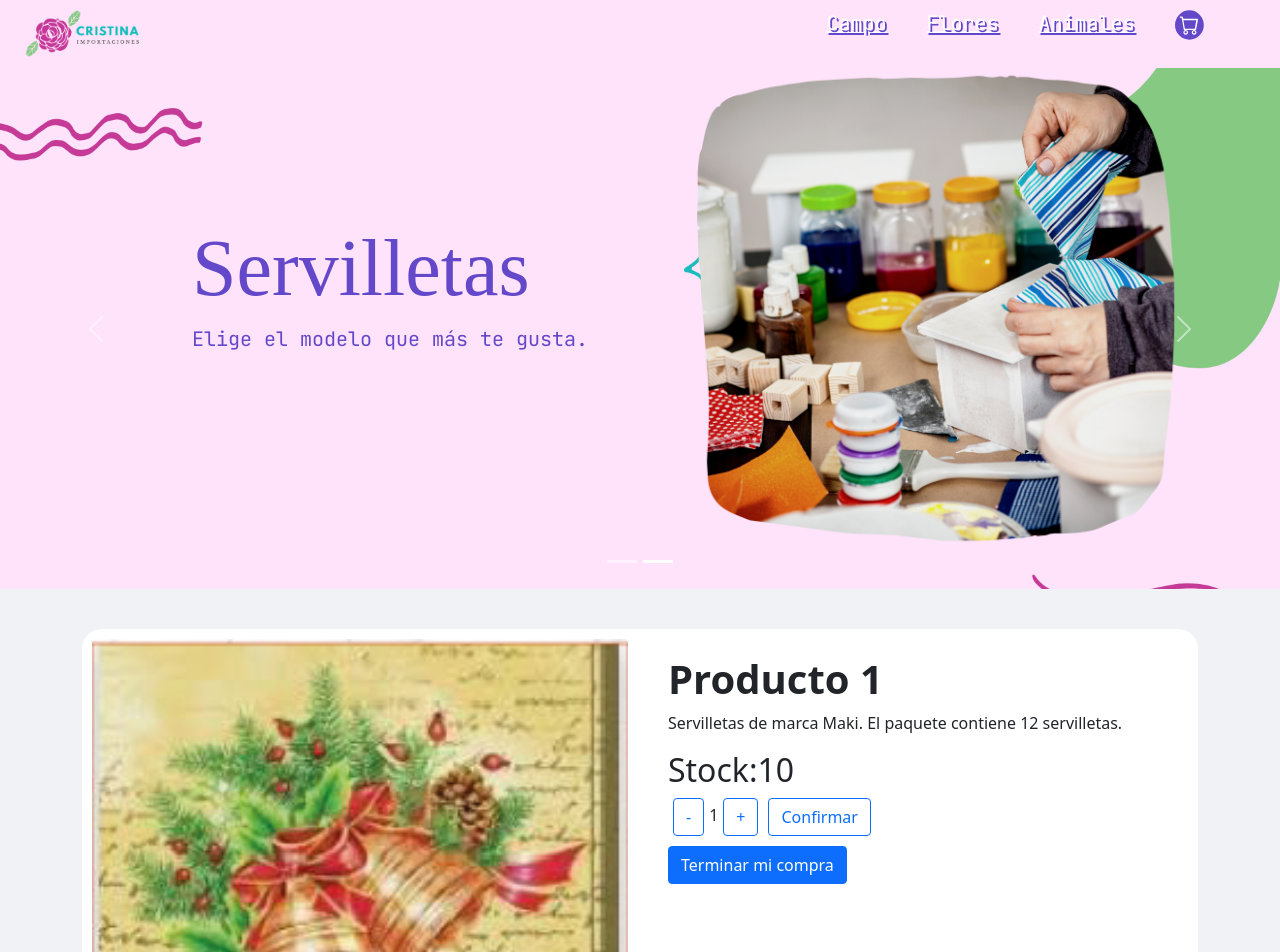
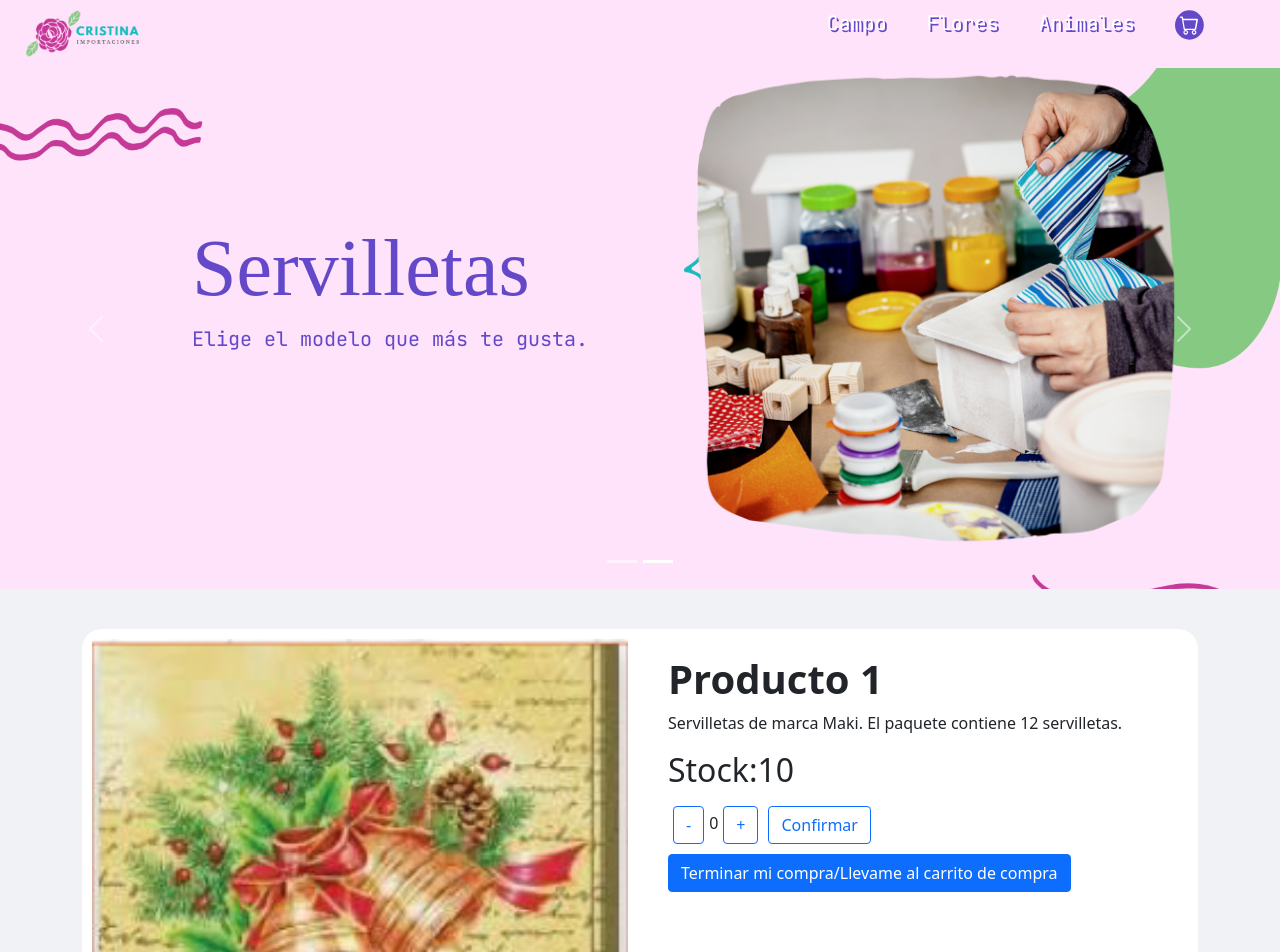
Before and after one commit to ClaudiaPrez88/tiendaClaudiaPerez, a React (Create React App) app: page /detail/1 in a window 1280 px wide. Shown: the top 952 px of the page. Built offline with nearby package versions, Linux system fonts and the light colour scheme; a web font is replaced by a local one.

Commit message:
Desafío: Sincronizar counter

```diff
--- a/src/App.css
+++ b/src/App.css
@@ -27,6 +27,17 @@ body{
   top:360px;
   left:190px;
 
+}
+.cart-link{
+  display: inline-block;
+}
+.hide  {
+  background-color: salmon;
+  color: white;
+  display: none
+}
+.show {
+display:none;
 }
 .card-title {
 
@@ -88,6 +99,7 @@ transition-duration: 300ms;
   font-size: 20px;
   color:#ffffff ;
   text-shadow: 2px 2px #6348C9;
+  text-decoration: none;
   padding-right: 2.5rem;
 }
 .menu {
--- a/src/App.js
+++ b/src/App.js
@@ -7,6 +7,7 @@ import 'bootstrap/dist/css/bootstrap.min.css';
 import ItemDetailContainer from './components/ItemDetailContainer';
 import { BrowserRouter, Routes, Route } from 'react-router-dom';
 import Logo from './components/Logo';
+import {MiProvider} from './components/CartContext'
 
 
 
@@ -15,20 +16,21 @@ const App = () => {
 
   return  (<>
   <BrowserRouter>
-    <Container fluid className='menu-nav'>
+  <MiProvider>
+  <Container fluid className='menu-nav'>
       <Row>
         <Logo/>
         <NavBar/>
       </Row>
     </Container>
-
-
     <Slider/>
       <Routes>
         <Route path='/' element={<ItemListContainer/>}/>
         <Route path='/detail/:id' element={<ItemDetailContainer/>} />
         <Route path='/category/:categoryId' element={<ItemListContainer/>}/>
       </Routes>
+  </MiProvider>
+
   </BrowserRouter>
   </>)
 }
--- a/src/components/CarWidgets.js
+++ b/src/components/CarWidgets.js
@@ -1,13 +1,17 @@
 import React from 'react'
+import { NavLink } from 'react-router-dom';
+import { useContext } from 'react';
+import {contexto} from './CartContext';
 
-export const Car = () => {
+
+export const Car = (e) => {
+  const resultado = useContext(contexto)
+  console.log('soy el resultado de CarWidgetd' + resultado)
   return (
     <>
-    <img
-    className="carrito"
-    src={'../img/cart.svg'}
-      alt="carrito"
-    ></img>
+
+    <img className="carrito" src={'../img/cart.svg'} alt="carrito"></img>
+
     </>
   )
 }
--- /dev/null
+++ b/src/components/CartContext.js
@@ -0,0 +1,57 @@
+import React from 'react'
+import { useState } from 'react'
+import { createContext } from 'react'
+
+
+
+export const contexto = createContext()
+//Provider : Se encarga de establecer el valor del contexto y darle ese valor a todos los otros componentes
+const Provider = contexto.Provider
+// Provider es un componente que viene adentro de un contexto y sirve para 1. Determinar quienes tienen acceso a la informacion y 2. Determina el valor del contexto.
+//useContext : Se encarga de obtener el valor del contexto
+
+export  const MiProvider = ({children}) =>{
+    const [carrito, setCarrito]=useState([])
+    const[cantidadTotal, setcantidadTotal] = useState(0)
+    const [precio_total, setPrecioTotal]=useState(0)
+
+    const agregarProducto = (producto,cantidad) => {
+        const copia = [...carrito]
+        const nuevo_producto = {
+            ...producto,
+            cantidad:cantidad
+        }
+        copia.push(nuevo_producto)
+        setCarrito(copia)
+    }
+
+    const eliminarProducto = (producto) =>{
+
+    }
+
+    const actualizarCantidad = (producto, cantidad) =>{
+
+    }
+
+    const vaciarcarrito = () => {
+        setCarrito ([])
+    }
+    //isInCart : devuelve true si el producto esta en el carrito o false si no esta
+    const estaEnCarrito = () => {}
+
+    const valorDelContexto = {
+        carrito : carrito,
+        cantidadTotal : cantidadTotal,
+        precio_total: precio_total,
+        agregarProducto: agregarProducto,
+    }
+
+    return(
+        <Provider value={valorDelContexto}>
+            {children}
+        </Provider>
+    )
+}
+
+
+export default MiProvider
--- a/src/components/ItemCount.js
+++ b/src/components/ItemCount.js
@@ -1,6 +1,7 @@
 import {Button} from 'react-bootstrap';
 import 'bootstrap/dist/css/bootstrap.min.css';
 import { useState } from 'react';
+import { Link } from 'react-router-dom';
 
 
 // recibe componente hijo funcion del padre
@@ -11,17 +12,39 @@ function ItemCount ({stock,initial,onAdd}) {
     if (count < stock){ setCount (count + 1)} }
   const bajarContador = () => {
     if (count > 0){setCount(count - 1)}}
-  const confirmarContador = (e) =>{
-    // 4.El componente hijo ejecuta la funcion que trajo del padre
-    onAdd(count)
-  }
-  return <>
+  // const confirmarContador = (e) =>{
+  //   // // 4.El componente hijo ejecuta la funcion que trajo del padre
+  //   onAdd(count)
+  // }
+
+  const [isActive, setIsActive] = useState(false);
+  const [isOff, setOn] = useState(true);
+    const confirmarContador = () => {
+      setIsActive(current => !current);
+      setOn(current => !current);
+      onAdd(count);
+    }
+    const [isActive2, setIsActive2] = useState(false);
+    const confirmarCompra = () =>{
+      setIsActive2(current2 => !current2);
+    }
+
+  return (<>
+            <div className={isActive ? 'hide' : ''}>
               <Button variant="outline-primary" onClick={bajarContador}>-</Button>
-              <span>{count}</span>
-              <Button variant="outline-primary" onClick={aumentarContador}>+</Button>
-              <Button variant="outline-primary" onClick={confirmarContador} >Confirmar</Button>
-        </>
-}
+                  <span>{count}</span>
+                <Button variant="outline-primary" onClick={aumentarContador}>+</Button>
+                <Button variant="outline-primary"  onClick={confirmarContador}>Confirmar</Button>
+            </div>
+            <p className={isOff ? 'show' : ''}>Has agregado  <span>{count}</span> servilletas al carrito de compra</p>
+            <div className={isActive2 ? 'hide' : ''}>
+            <Link to='/cart'><Button variant="primary" onClick={confirmarCompra}>
+               Terminar mi compra/Llevame al carrito de compra
+            </Button></Link>
+            </div>
+
+         </>
+        )}
 
 
 
--- a/src/components/ItemDetail.js
+++ b/src/components/ItemDetail.js
@@ -2,14 +2,24 @@ import React from 'react'
 import ItemCount from './ItemCount'
 import {Card, Button, Container, Col, Row} from 'react-bootstrap';
 import 'bootstrap/dist/css/bootstrap.min.css';
+import { useState } from 'react';
 
 const ItemDetail = ({id, name, image, description, stock}) => {
+  const [cant,setCant] = useState(0);
+
+
 
   // componente padre crea funcion, pasar la información del hijo al padre se llama state uplifting
-  const onAdd = (cantidadSeleccionada) =>{
-    console.log('desde ItemDetail:' + cantidadSeleccionada)
+ const onAdd = (cantidadSeleccionada) =>{
+    console.log(cantidadSeleccionada)
+    setCant(cantidadSeleccionada);
+    const cantidad = [cantidadSeleccionada];
+    console.log(cantidad)
     // lo almaceno en un estado interno de ItemDetail
   }
+
+
+
   return (
     <>
     <Container className='contenedor-detalle'>
@@ -25,10 +35,11 @@ const ItemDetail = ({id, name, image, description, stock}) => {
             {description}
             </Card.Text>
             <h2>Stock:{stock}</h2>
+            <p></p>
             {/* componente padre pasa funcion al hijo como prop */}
-        <ItemCount stock={stock} initial={1} onAdd={onAdd}/>
+        <ItemCount stock={stock} initial={0} onAdd={onAdd}/>
         <br></br>
-            <Button variant="primary"> Terminar mi compra</Button>
+
           </Card.Body>
         </Col>
 
--- a/src/components/ItemDetailContainer.js
+++ b/src/components/ItemDetailContainer.js
@@ -10,7 +10,6 @@ import ProductLoader from "./ProductLoader";
 const ItemDetailContainer = () => {
     const [product, Setproduct] = useState ({})
     const {id} = useParams()
-    const loader = document.getElementById('loader')
     const [loading, SetLoading] = useState(true)
 
     useEffect (()=> {
--- a/src/components/ItemListContainer.js
+++ b/src/components/ItemListContainer.js
@@ -14,7 +14,6 @@ function ItemListContainer() {
     // items es nuestro estado / SetItems es la funcion con que modifico el estado
     // usestate es nuestro estado inicial, en este caso un array vacio
     const [items, Setitems] = useState ([])
-    const loader = document.getElementById('loader')
     const [loading, SetLoading] = useState(true)
 
 
```
